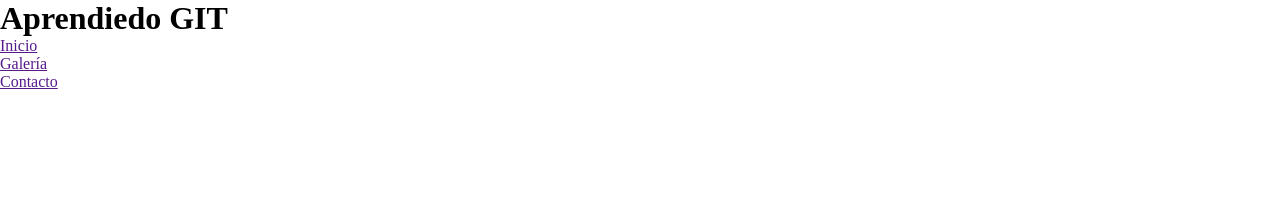
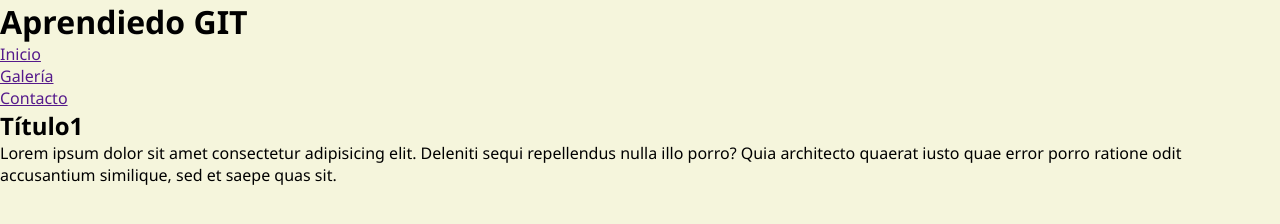
Before and after one commit to xednim/github1, a plain HTML site: page index.html in a window 1280 px wide. Drawn offline with Linux system fonts and the light colour scheme.

Commit message:
agregue seccion 1

```diff
--- a/css/estilo.css
+++ b/css/estilo.css
@@ -3,3 +3,7 @@
     padding: 0;
     box-sizing: border-box;
 }
+body{
+    background-color: beige;
+    font-family: 'Segoe UI', Tahoma, Geneva, Verdana, sans-serif;
+}
--- a/index.html
+++ b/index.html
@@ -16,9 +16,12 @@
                 <li><a href="">Contacto</a></li>
             </ul>
         </nav>
-
     </header>
     <main>
+        <section>
+            <h2>Título1</h2>
+            <p>Lorem ipsum dolor sit amet consectetur adipisicing elit. Deleniti sequi repellendus nulla illo porro? Quia architecto quaerat iusto quae error porro ratione odit accusantium similique, sed et saepe quas sit.</p>
+        </section>
 
     </main>
     <footer>
```
